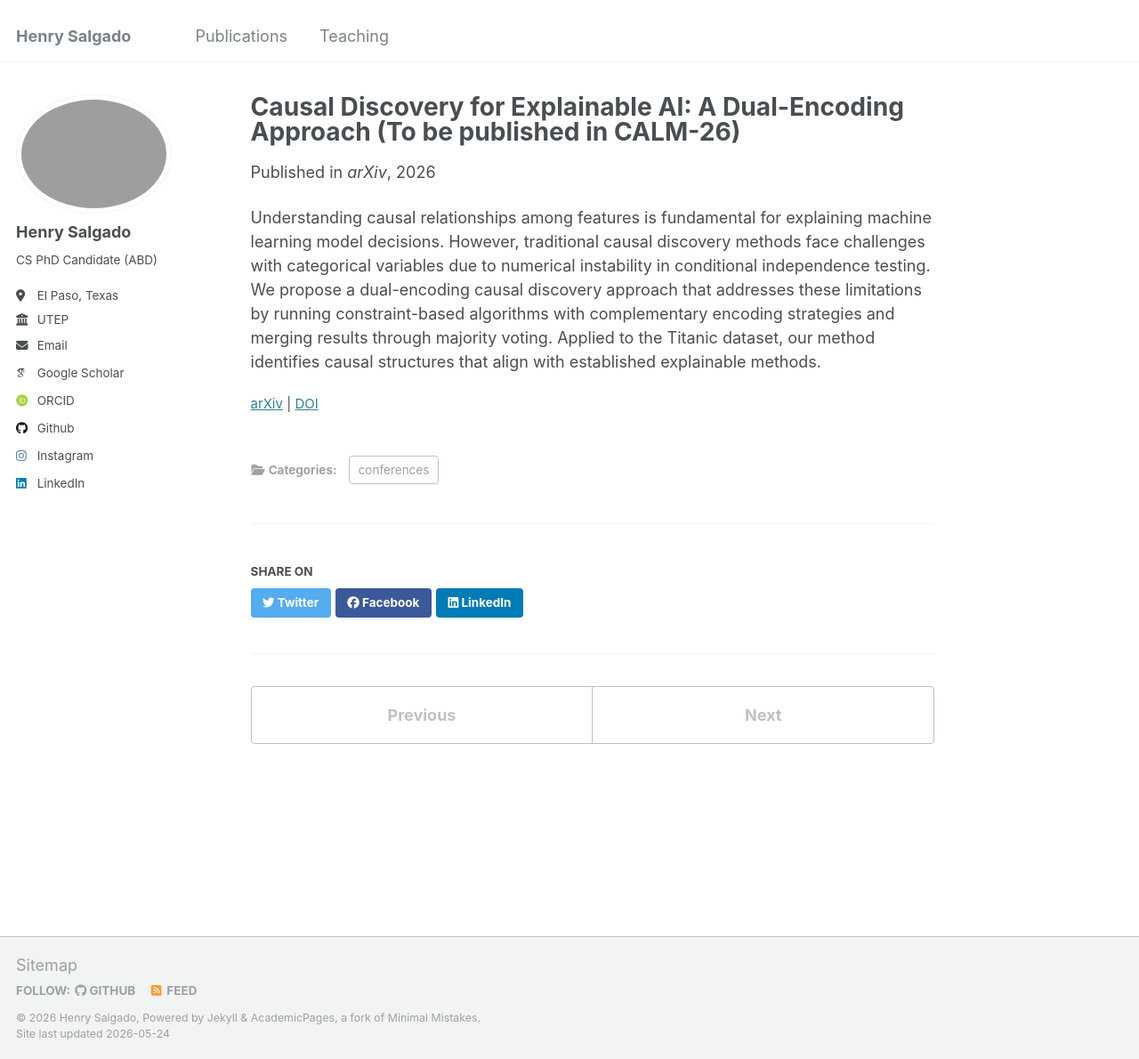
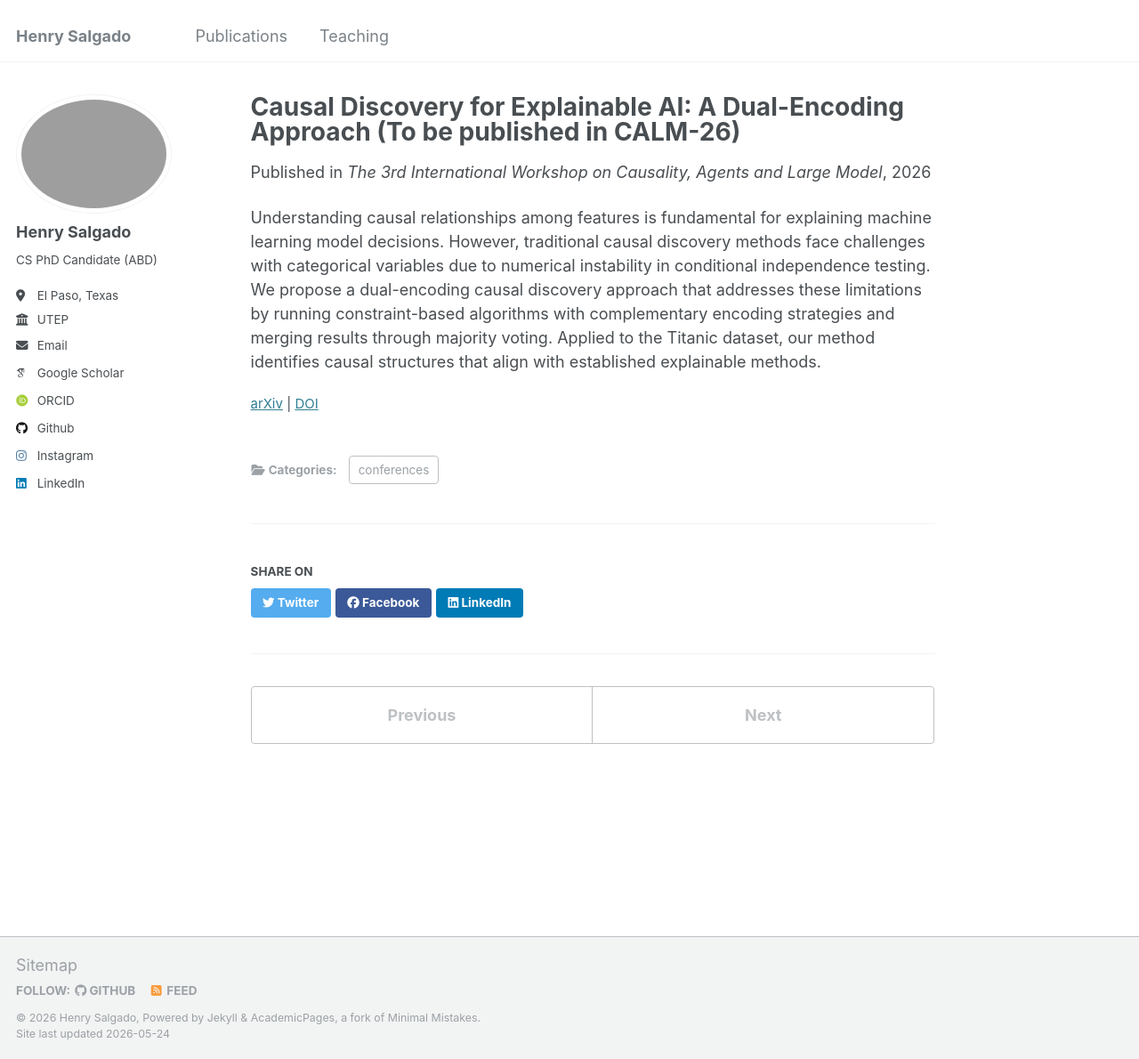
Before and after one commit to eigenhenry/eigenhenry.github.io, a Jekyll site: the page built from _publications/2026-10-01-calm-26-number-8.md, in a window 1280 px wide and 1190 px high. Shown: the whole window at 89% size. Built offline with Jekyll 4.4.1, drawn with Linux system fonts in a browser that asks for light colours; some web fonts are replaced.

Commit message:
Update 2026-10-01-calm-26-number-8.md

```diff
--- a/_publications/2026-10-01-calm-26-number-8.md
+++ b/_publications/2026-10-01-calm-26-number-8.md
@@ -4,7 +4,7 @@ collection: publications
 category: conferences
 date: 2026-01-10
 arxivurl: 'https://arxiv.org/abs/2601.21221'
-venue: 'arXiv'
+venue: 'The 3rd International Workshop on Causality, Agents and Large Model'
 doi: '10.48550/arXiv.2601.21221'
 citation: 'Salgado, H., Kendall, M. R., &amp; Ceberio, M. (2026). Causal Discovery for Explainable AI: A Dual-Encoding Approach (arXiv:2601.21221). arXiv. https://doi.org/10.48550/arXiv.2601.21221'
 ---
```
